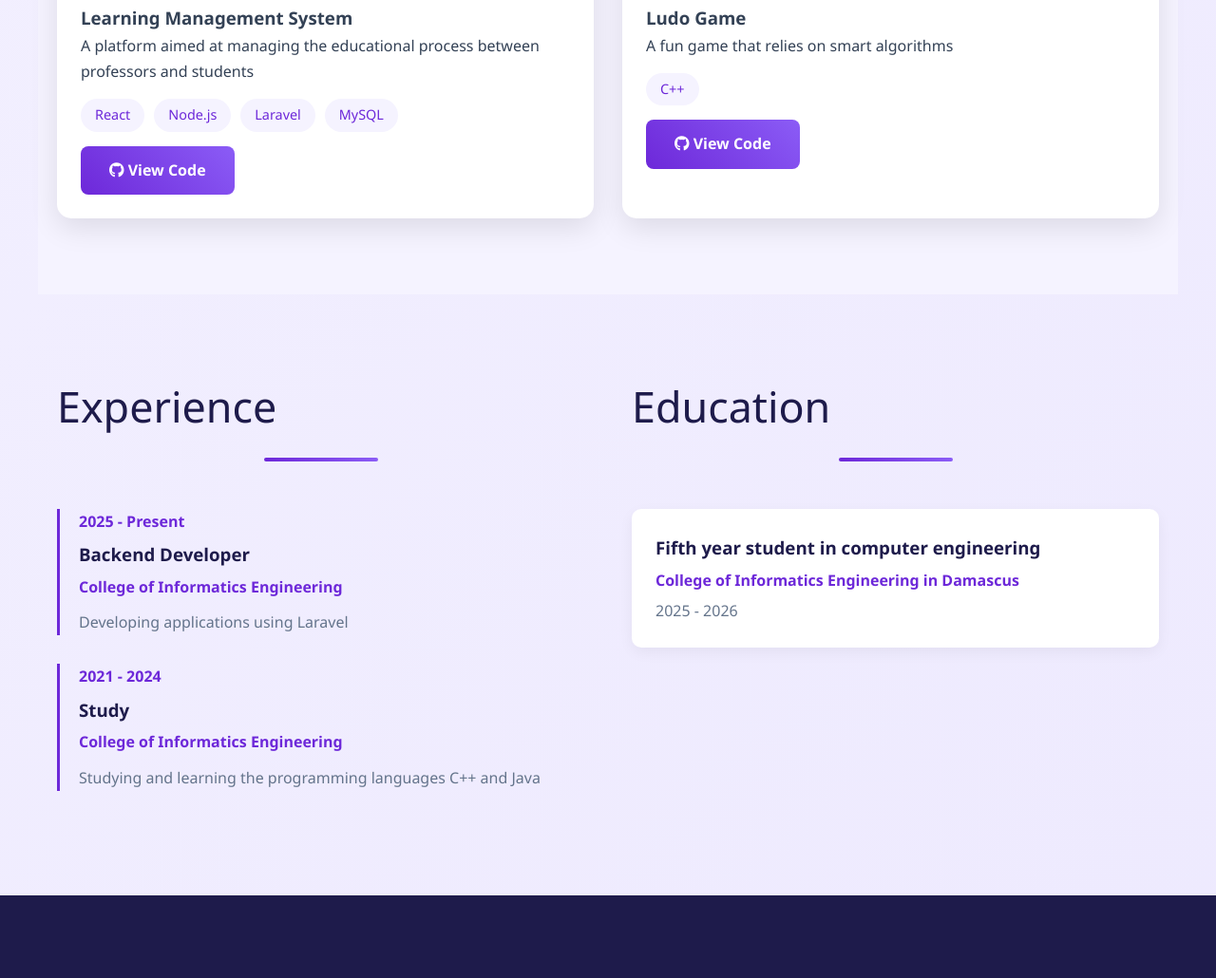
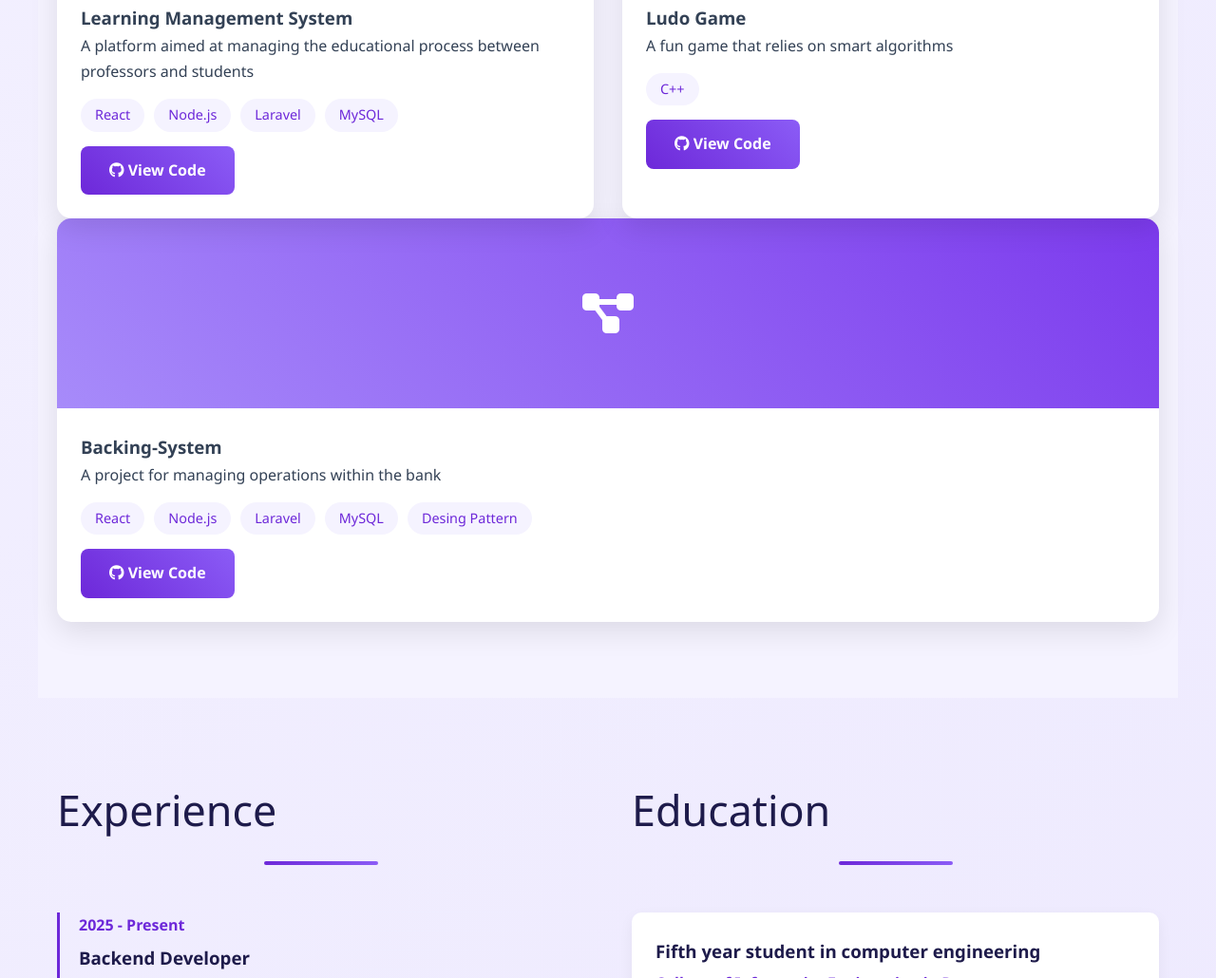
Before and after one commit to AsmaaAlbukaai/Portfolio-, a plain HTML site: page index.html in a window 1280 px wide. Shown: the part 1999-3029 px from the top of the page at 95% size. Drawn offline with Linux system fonts and the light colour scheme.

Commit message:
Add Project 3: Backing-System to index.html

```diff
--- a/index.html
+++ b/index.html
@@ -375,6 +375,28 @@
                 </div>
             </div>
         </div>
+
+            <!-- Project 3 -->
+            <div class="project-card">
+                <div class="project-img">
+                    <i class="fas fa-project-diagram"></i>
+                </div>
+                <div class="project-content">
+                    <h3>Backing-System</h3>
+                    <p>A project for managing operations within the bank</p>
+                    <div class="tech-tags">
+                        <span class="tech-tag">React</span>
+                        <span class="tech-tag">Node.js</span>
+                        <span class="tech-tag">Laravel</span>
+                        <span class="tech-tag">MySQL</span>
+                        <span class="tech-tag">Desing Pattern</span>
+                    </div>
+                    <a href="https://github.com/AsmaaAlbukaai/bancking-system
+" target="_blank" class="btn">
+                        <i class="fab fa-github"></i> View Code
+                    </a>
+                </div>
+            </div>
     </section>
 
     <!-- Experience & Education -->
```
